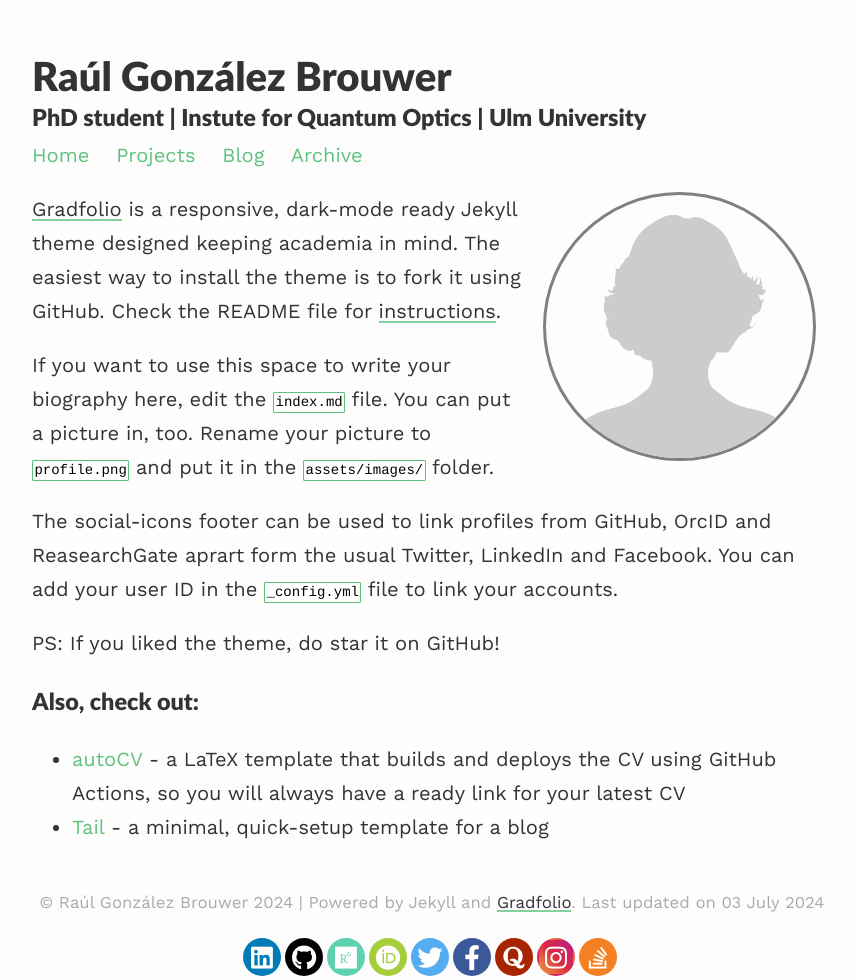
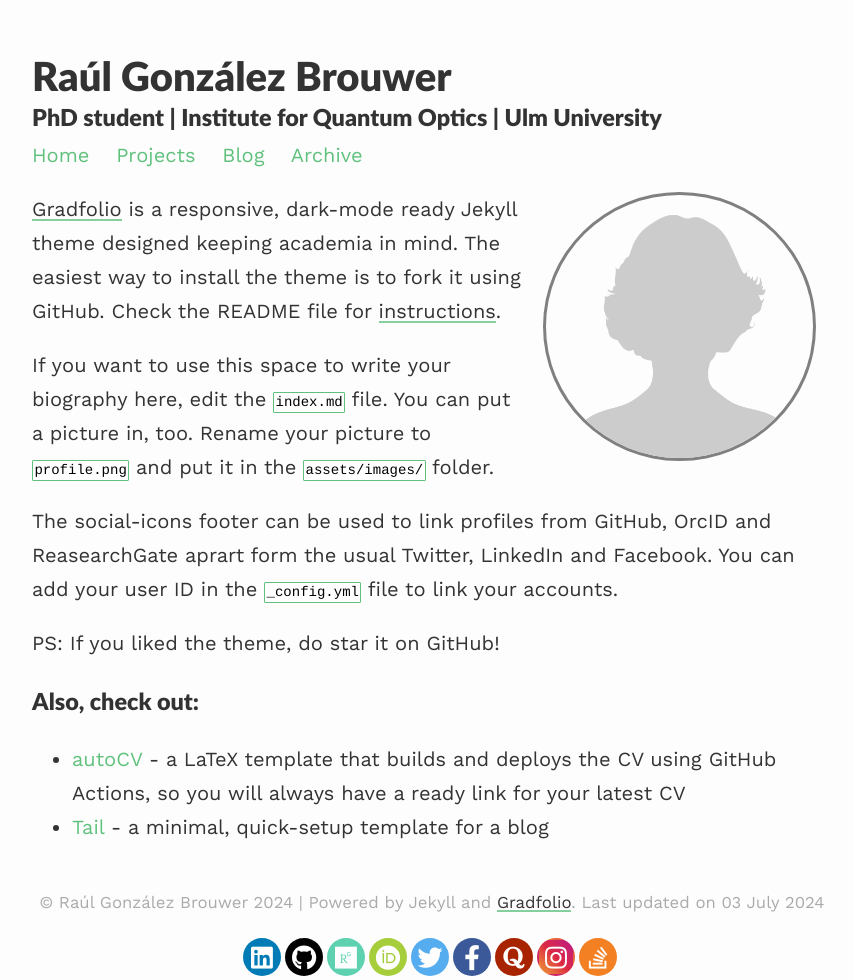
Before and after one commit to rmgonzal/rmgonzal.github.io, a Jekyll site: the page built from index.md, in a window 1280 px wide. Shown: the whole page, without its empty margins (208-1061 px from the left). Built offline with Jekyll 4.4.1, drawn with Linux system fonts in a browser that asks for light colours; nearby versions of some CDN libraries.

Commit message:
Update _config.yml

```diff
--- a/_config.yml
+++ b/_config.yml
@@ -1,9 +1,9 @@
 ### your site title here
 
 title: Raúl González Brouwer
-description: PhD student | Instute for Quantum Optics | Ulm University
+description: PhD student | Institute for Quantum Optics | Ulm University
 
-baseurl: /gradfolio #name of GitHub repository
+baseurl: #name of GitHub repository
 url: "" #custom url to be used instead of GitHub repository
 email: #
 
```
